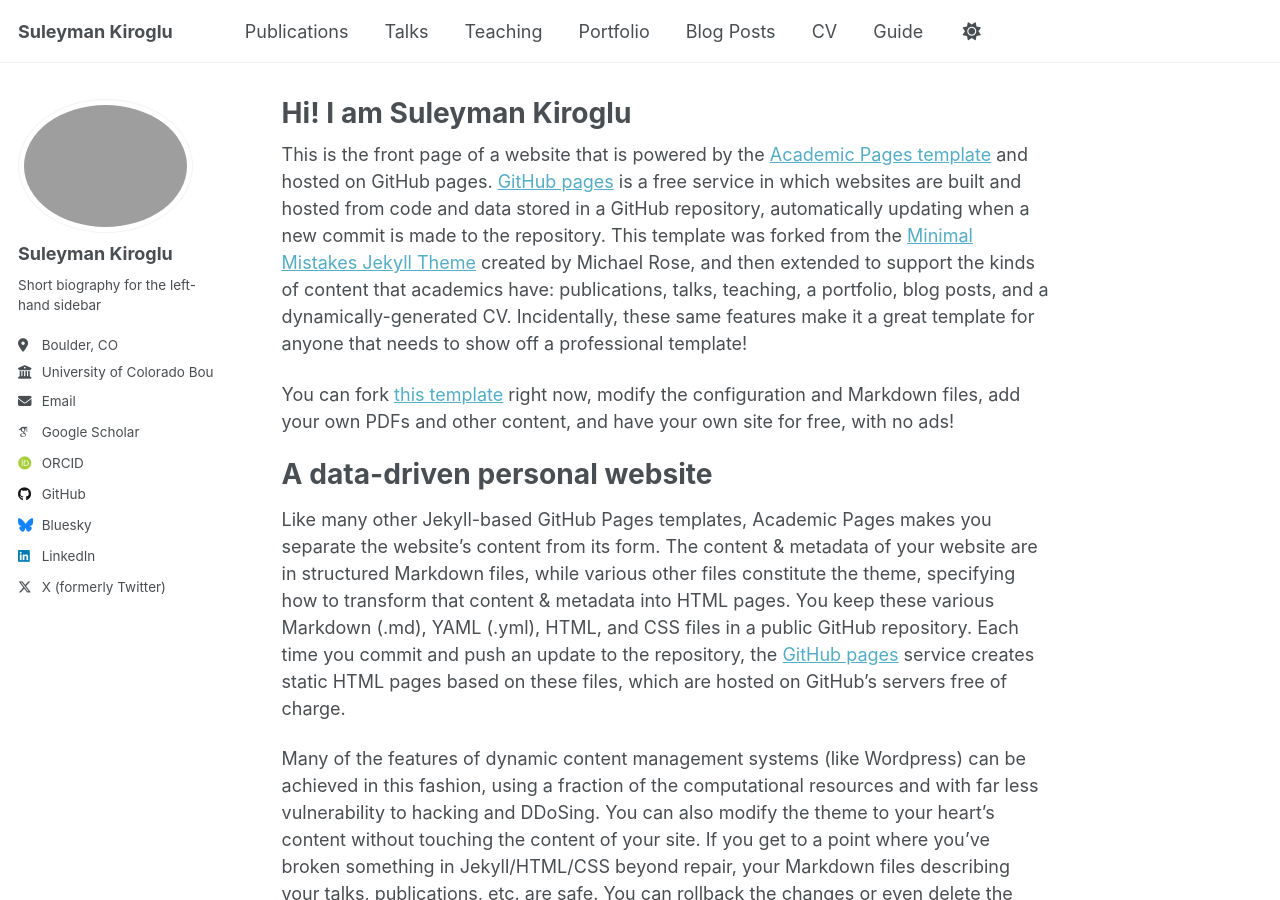
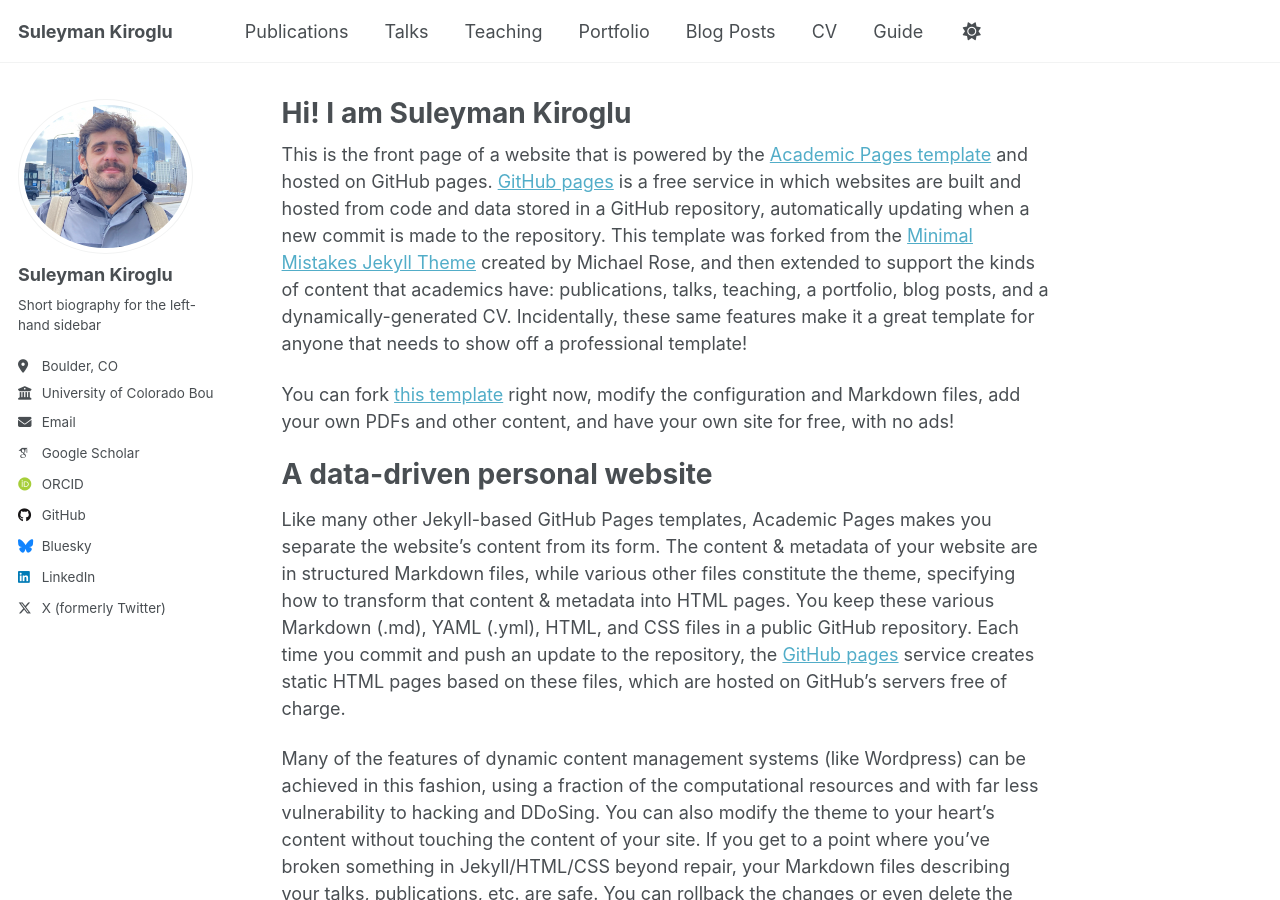
Before and after one commit to suleymankiroglu/suleymankiroglu.github.io, a Jekyll site: the page built from _pages/about.md, in a window 1280 px wide and 900 px high. Built offline with Jekyll 4.4.1, drawn with Linux system fonts in a browser that asks for light colours; some web fonts are replaced; a script that is not in the unit is left out.

Commit message:
_config.yml

```diff
--- a/_config.yml
+++ b/_config.yml
@@ -23,7 +23,7 @@ repository               : "academicpages/academicpages.github.io"
 #               Additional customization can be done by editing /_includes/author-profile.html
 author:
   # Biographic information
-  avatar           : "/images/introsocphoto.png"
+  avatar           : "suki.png"
   name             : "Suleyman Kiroglu"
   pronouns         : # example: "she/her"
   bio              : "Short biography for the left-hand sidebar"
```
